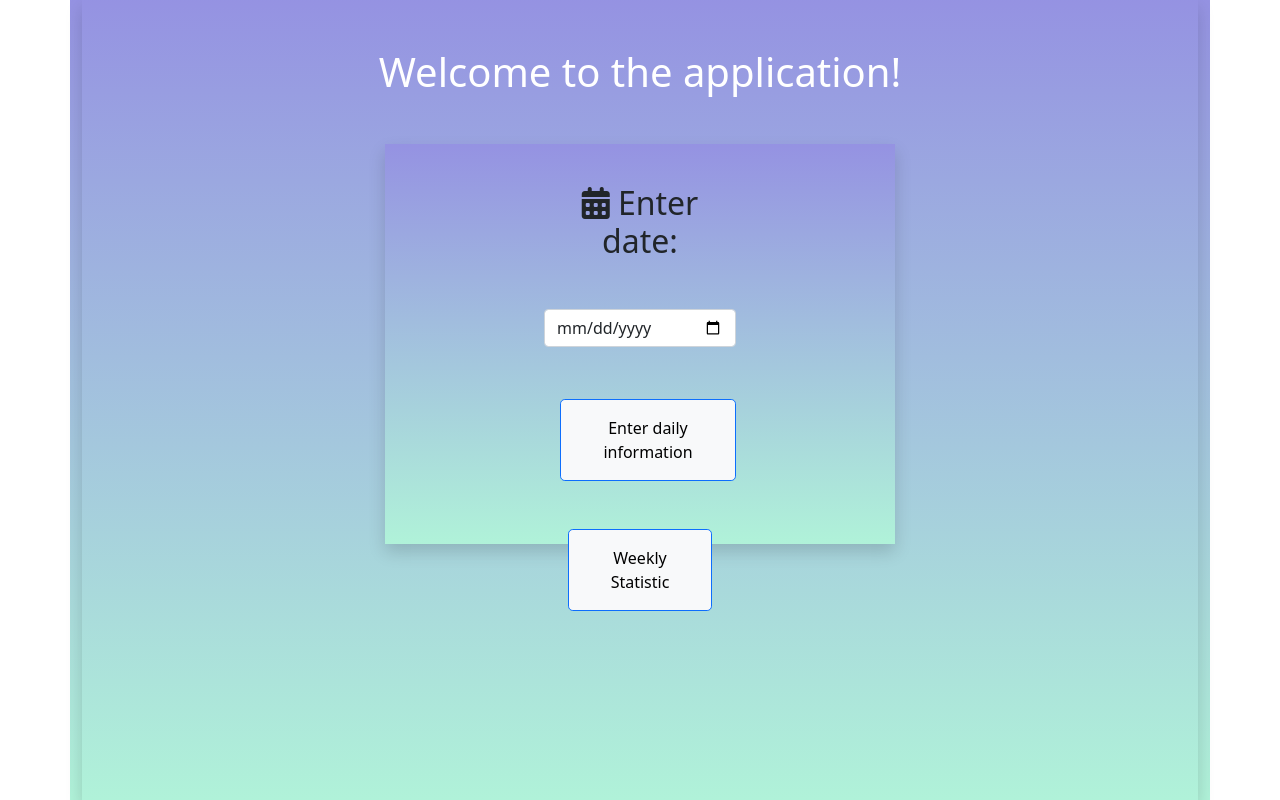
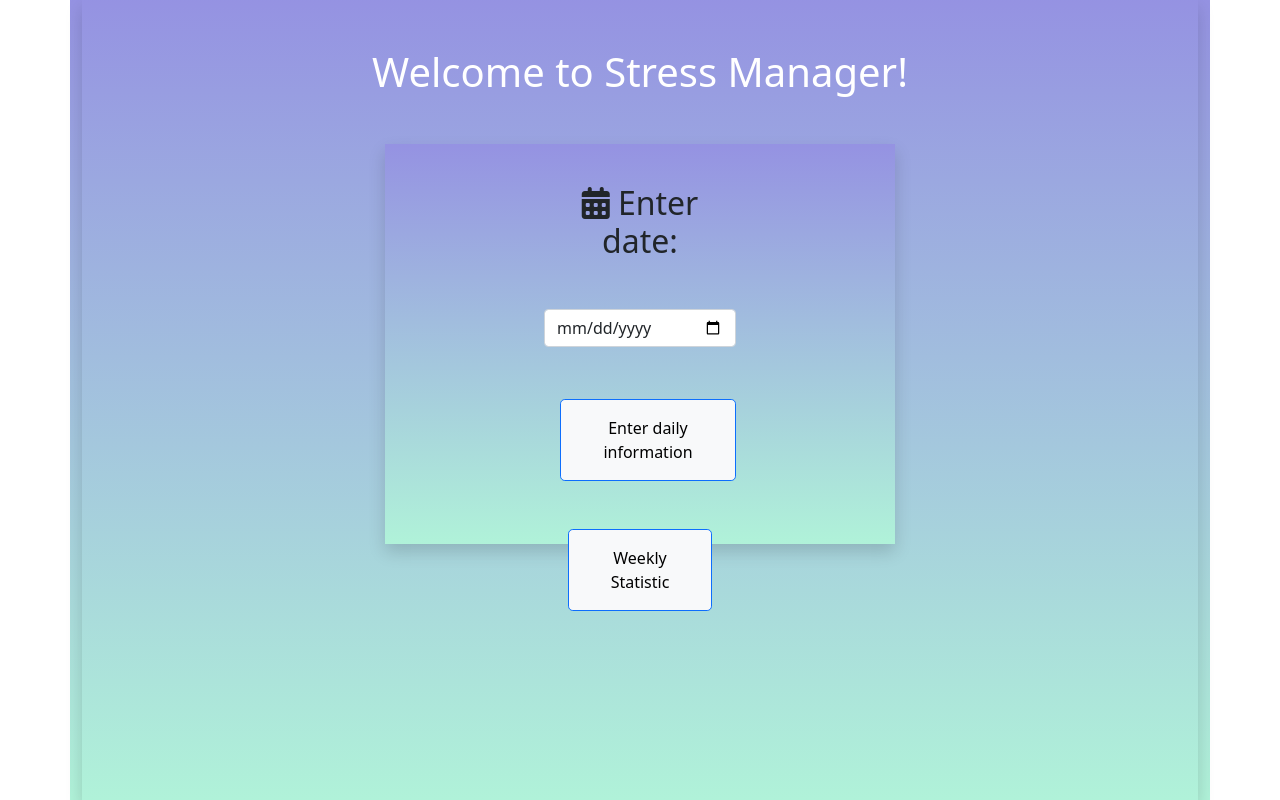
Before and after one commit to gorgievad/196040_StressManager, a plain HTML site: page index.html in a window 1280 px wide. Drawn offline with Linux system fonts and the light colour scheme.

Commit message:
change app name

```diff
--- a/index.html
+++ b/index.html
@@ -16,7 +16,7 @@
     <div class="container shadow min-vh-100 py-5 px-5 .background-color">
         <div class="header text-center">
         <h1 class="h1 px-5 text-white">
-            Welcome to the application!
+            Welcome to Stress Manager!
         </h1>
         </div>
     <div class="container shadow w-50 py-2 px-2 mt-5 vh-50 align-content-center justify-content-center align-items-center">
```
